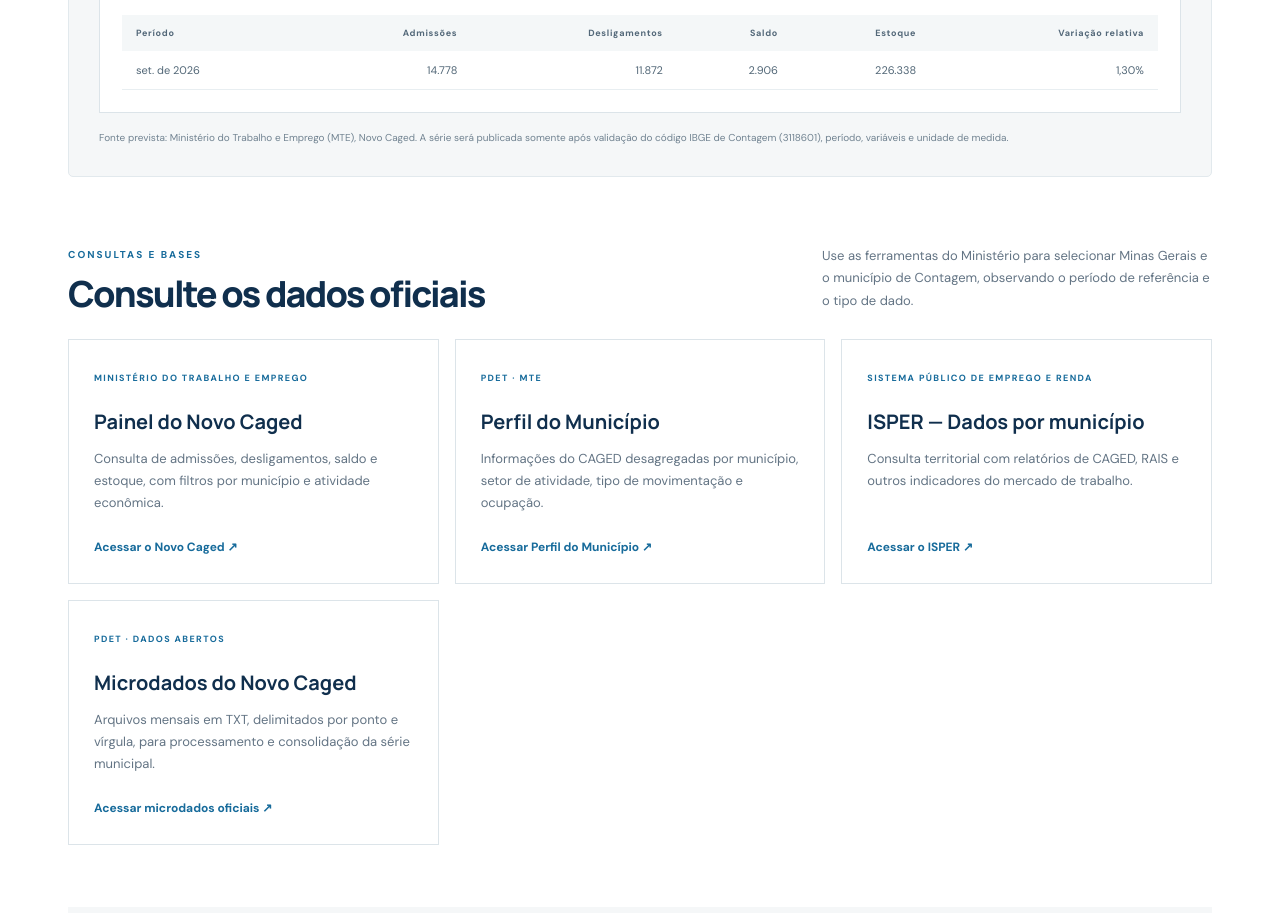
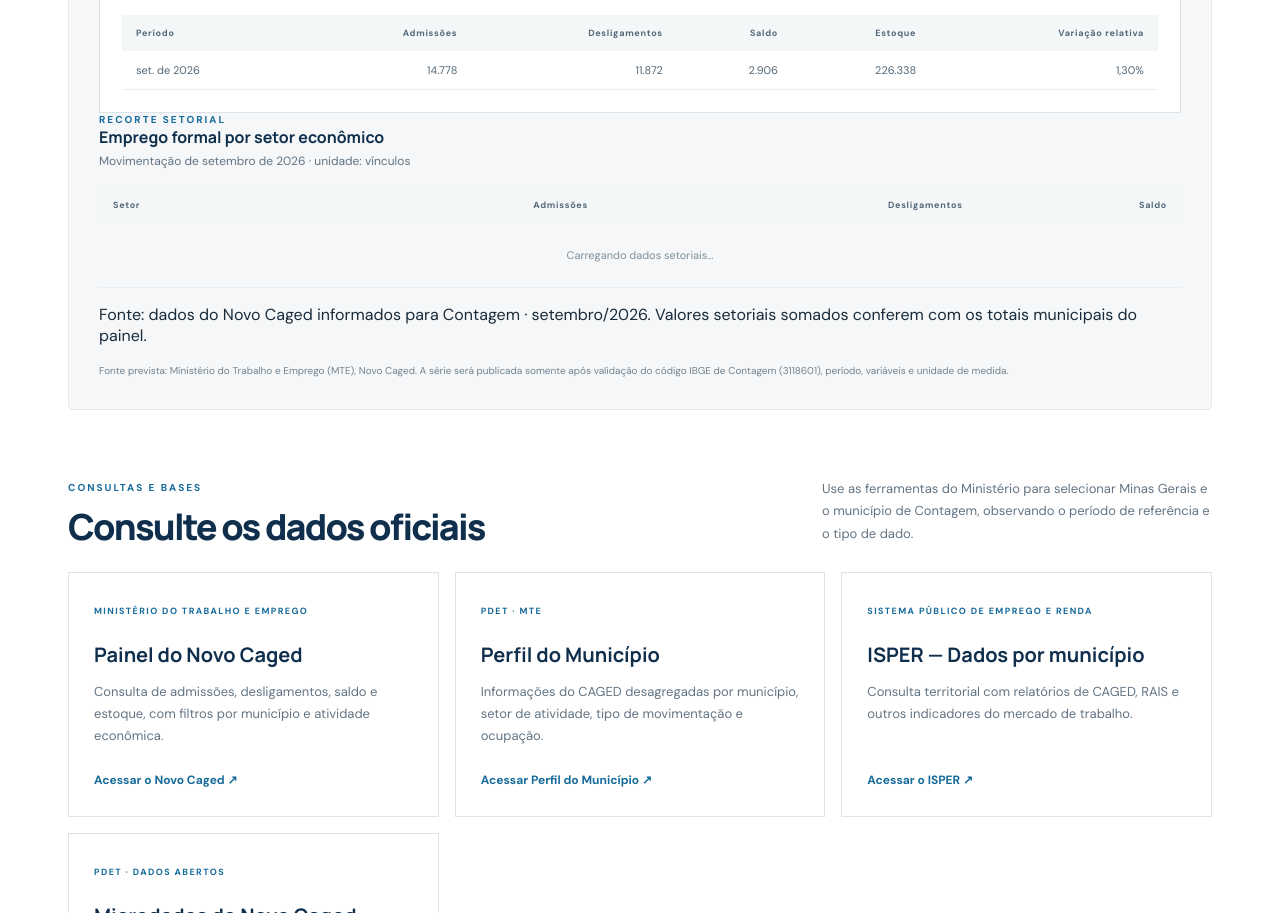
Before and after one commit to laviniahott-commits/sine-contagem, a plain HTML site: page emprego-formal.html in a window 1280 px wide. Shown: the part 1561-2474 px from the top of the page. Drawn offline with nearby package versions, Linux system fonts and the light colour scheme.

Commit message:
Cria seção de emprego formal por setor econômico

```diff
--- a/emprego-formal.html
+++ b/emprego-formal.html
@@ -45,6 +45,11 @@
         </div>
         <div class="chart-card"><div class="chart-heading"><div><h3 id="chart-title">Evolução do saldo de empregos</h3><p>Valores mensais · unidade: vínculos</p></div><span class="chart-legend"><i></i> Contagem</span></div><div class="chart-area" id="chart-area"><canvas id="employment-chart" aria-label="Gráfico da movimentação do emprego formal" role="img"></canvas><div class="chart-empty" id="chart-empty"><strong>Os dados municipais ainda não foram carregados.</strong><span>Assim que a série oficial for integrada, o gráfico será exibido aqui. Não utilizamos números ilustrativos.</span></div></div></div>
         <div class="table-card"><div class="table-heading"><div><h3>Série histórica</h3><p>Detalhamento mensal do indicador selecionado</p></div><button id="download-csv" class="download-button" type="button" disabled>↓ Exportar CSV</button></div><div class="table-scroll"><table><thead><tr><th>Período</th><th>Admissões</th><th>Desligamentos</th><th>Saldo</th><th>Estoque</th><th>Variação relativa</th></tr></thead><tbody id="data-table"><tr><td colspan="6" class="empty-cell">Aguardando integração da base oficial.</td></tr></tbody></table></div></div>
+        <section class="sector-card" aria-labelledby="sector-title">
+          <div class="table-heading"><div><div class="section-kicker">RECORTE SETORIAL</div><h3 id="sector-title">Emprego formal por setor econômico</h3><p>Movimentação de setembro de 2026 · unidade: vínculos</p></div></div>
+          <div class="table-scroll"><table><thead><tr><th>Setor</th><th>Admissões</th><th>Desligamentos</th><th>Saldo</th></tr></thead><tbody id="sector-table"><tr><td colspan="4" class="empty-cell">Carregando dados setoriais…</td></tr></tbody></table></div>
+          <p class="sector-note">Fonte: dados do Novo Caged informados para Contagem · setembro/2026. Valores setoriais somados conferem com os totais municipais do painel.</p>
+        </section>
         <p class="dashboard-footnote">Fonte prevista: Ministério do Trabalho e Emprego (MTE), Novo Caged. A série será publicada somente após validação do código IBGE de Contagem (3118601), período, variáveis e unidade de medida.</p>
       </section>
       <div class="section-heading panel-heading"><div><div class="section-kicker">CONSULTAS E BASES</div><h2>Consulte os dados oficiais</h2></div><p>Use as ferramentas do Ministério para selecionar Minas Gerais e o município de Contagem, observando o período de referência e o tipo de dado.</p></div>
```
